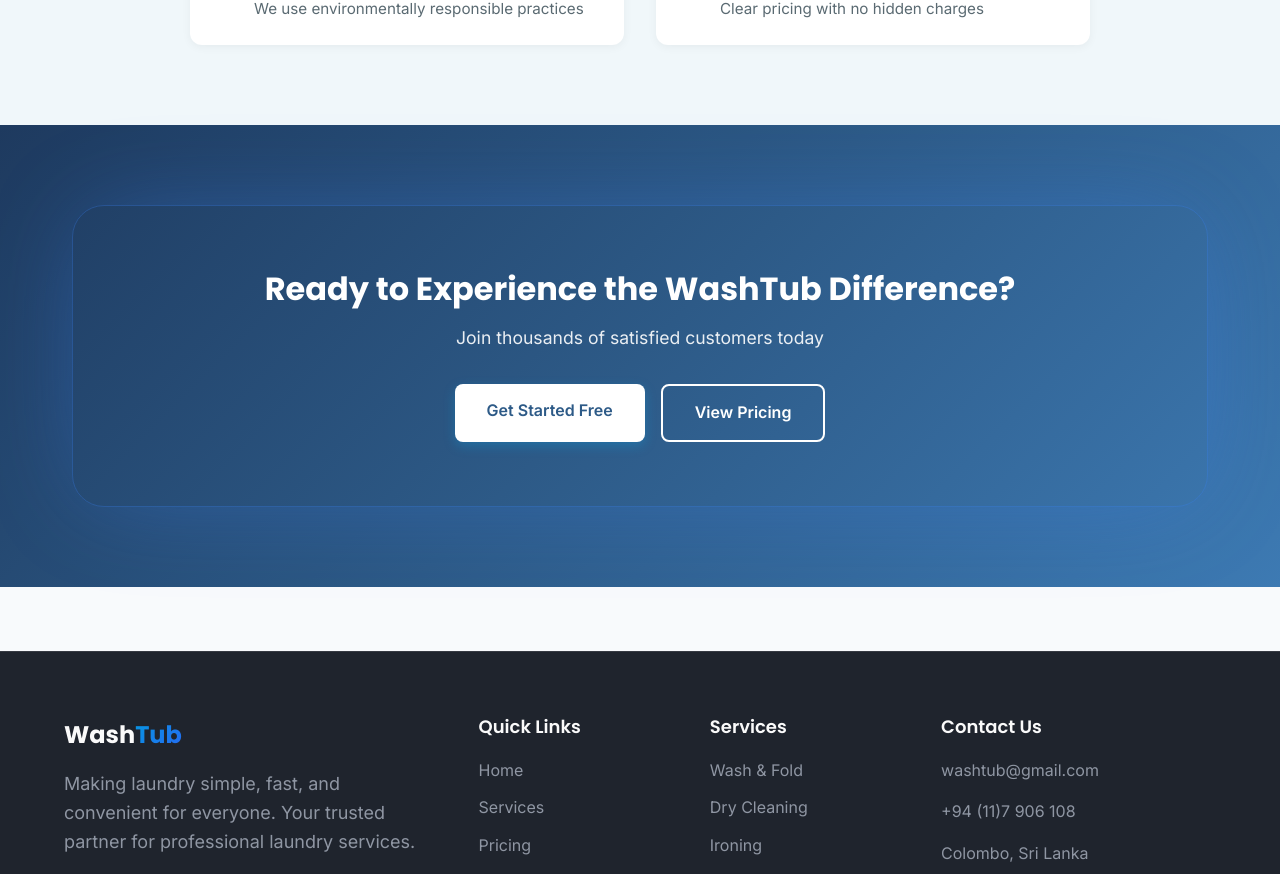
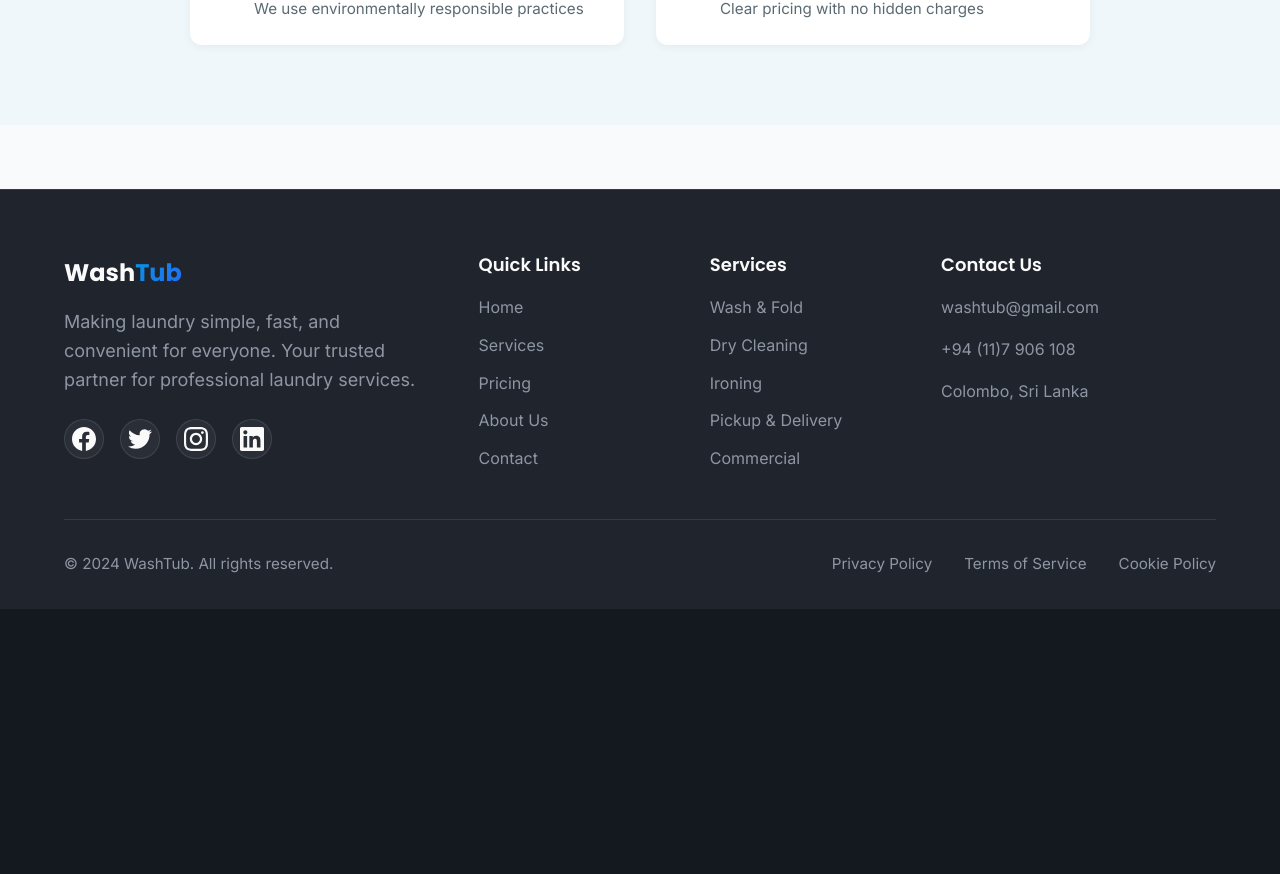
Before and after one commit to KavishaPerera/Wash-TUB, a React app in the folder frontend/: page /about in a window 1280 px wide. Shown: the part 1776-2650 px from the top of the page. After the commit the page ends 2385 px from the top, so only its background shows below. Built offline with nearby package versions, Linux system fonts and the light colour scheme; the HTML template or start-up script is replaced by a standard one.

Commit message:
change footer in about page

```diff
--- a/frontend/src/pages/About.jsx
+++ b/frontend/src/pages/About.jsx
@@ -122,21 +122,6 @@ const About = () => {
             </section>
 
 
-
-            {/* CTA Section */}
-            <section className="about-cta">
-                <div className="about-container">
-                    <div className="cta-content">
-                        <h2>Ready to Experience the WashTub Difference?</h2>
-                        <p>Join thousands of satisfied customers today</p>
-                        <div className="cta-buttons">
-                            <Link to="/signup" className="btn btn-primary">Get Started Free</Link>
-                            <Link to="/pricing" className="btn btn-secondary">View Pricing</Link>
-                        </div>
-                    </div>
-                </div>
-            </section>
-
             <Footer />
         </div>
     );
```
